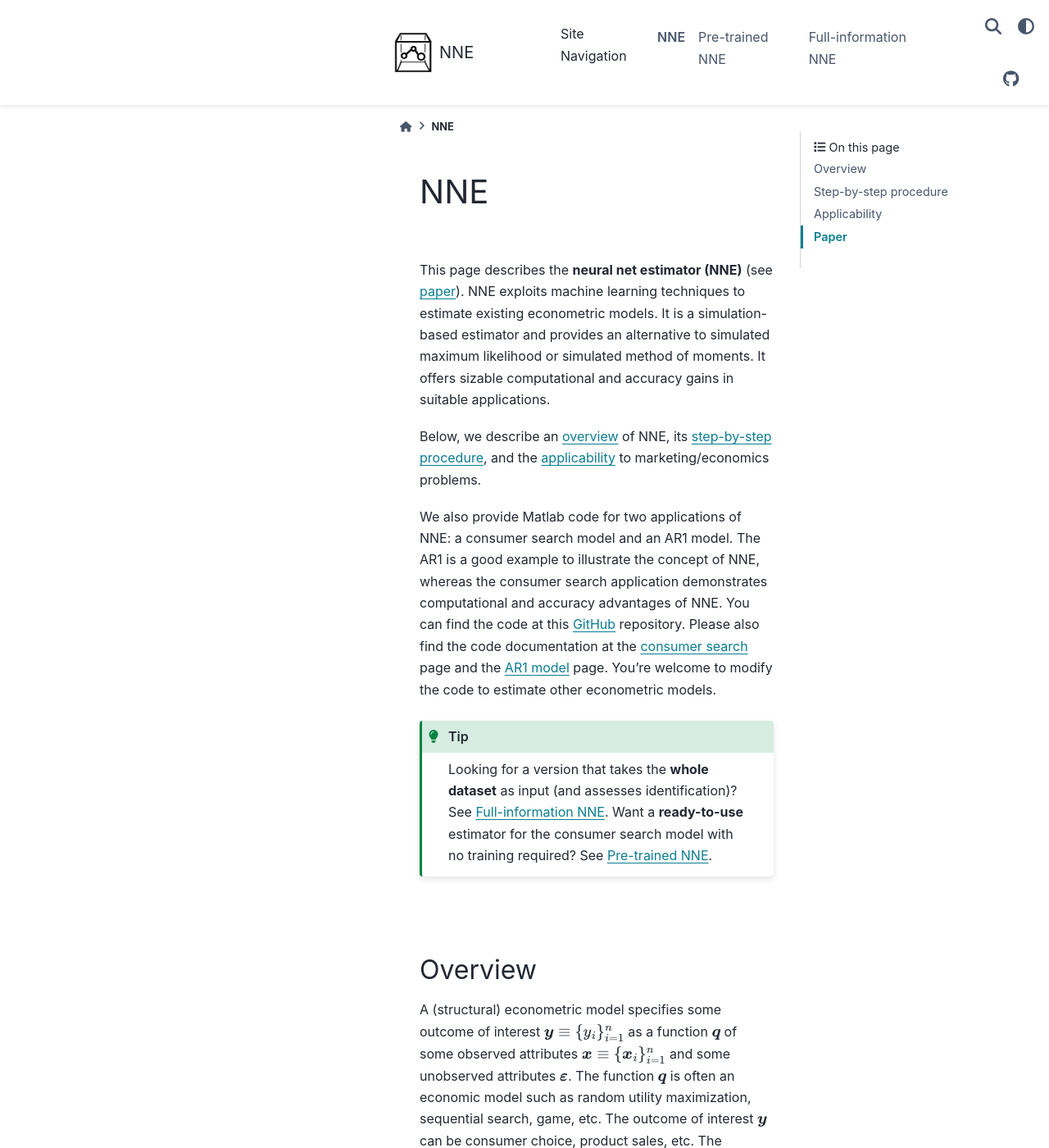
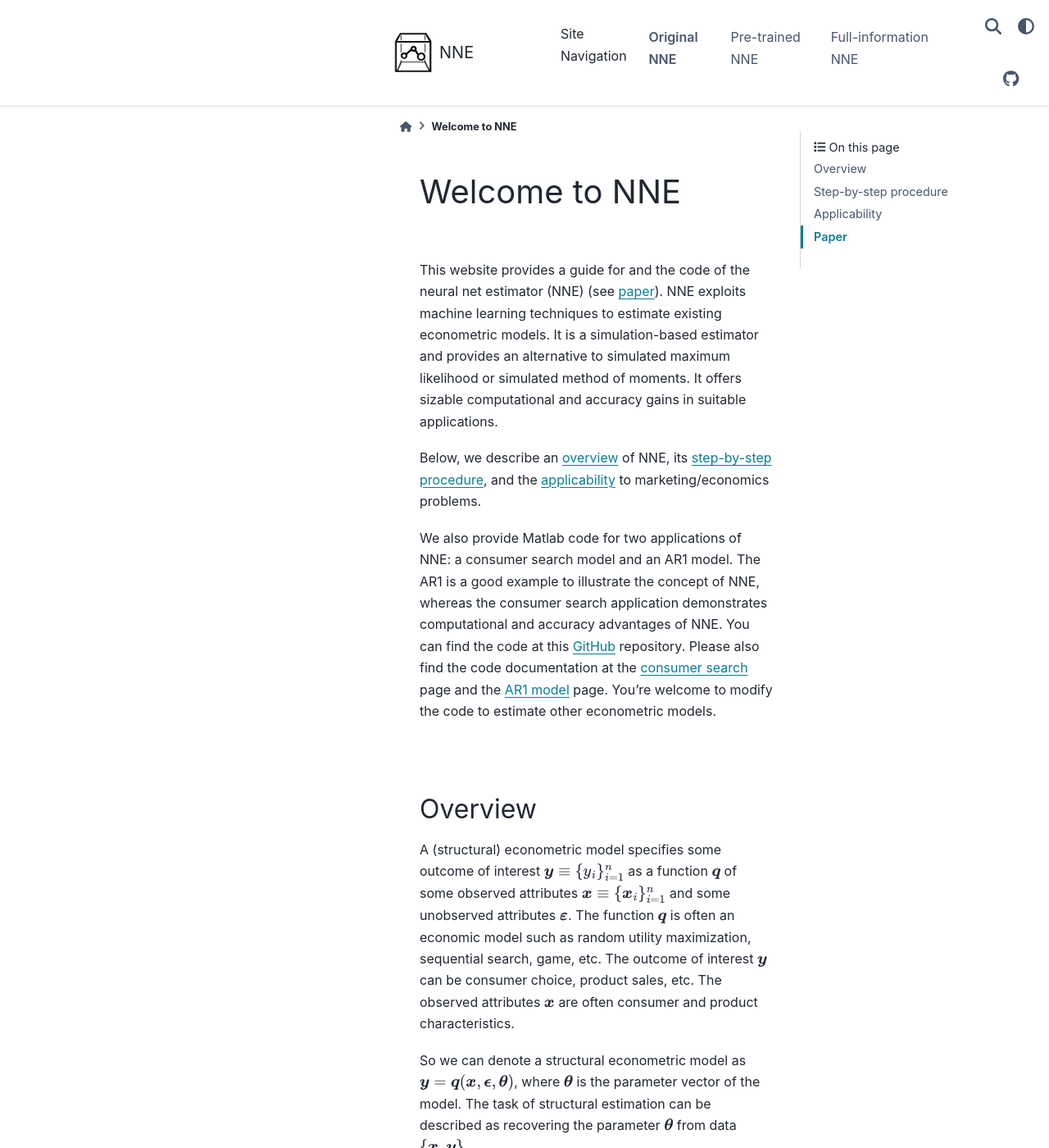
Before and after one commit to nnehome/nnehome.github.io, a Sphinx documentation site: the page built from docs/source/nne/index.rst, in a window 1280 px wide and 1400 px high. Shown: the whole window at 82% size. Built offline with Sphinx 7.4.7 and the PyData theme 0.15.4, drawn with Linux system fonts in a browser that asks for light colours; some of the changed text lies outside the part shown.

Commit message:
Align Overview content and citations across sections
- Rename the NNE navbar tab to "Original NNE" (logo text stays "NNE").
- NNE Overview: match the live nnehome.github.io content ("Welcome to NNE"
  title, original lead sentence, drop the cross-link tip box); update the
  paper citation to the published Marketing Science 44(1) form with INFORMS link.
- fNNE Overview: bump the paper to Wei and Jiang (2026), SSRN link
  (abstract_id=6774178), and rename the link text to "SSRN".
- Normalize all Paper-section citations to use "." after the authors/(year)
  before the title.

Co-Authored-By: Claude Opus 4.8 <noreply@anthropic.com>

```diff
--- a/docs/source/_templates/navbar-nav.html
+++ b/docs/source/_templates/navbar-nav.html
@@ -9,7 +9,7 @@
   </p>
   <ul class="bd-navbar-elements navbar-nav">
     {% set sections = [
-        ('NNE', 'nne/index', [
+        ('Original NNE', 'nne/index', [
             ('Overview', 'nne/index'),
             ('Consumer Search', 'nne/consumer_search'),
             ('AR1 Model', 'nne/ar1_model')
--- a/docs/source/fnne/index.rst
+++ b/docs/source/fnne/index.rst
@@ -6,7 +6,7 @@ Full-information NNE
 |
 
 This page describes the **full-information neural net estimator (full-information NNE)**, based on
-Wei and Jiang (2025), "Estimating and Assessing Identification of Structural Models via Deep Learning"
+Wei and Jiang (2026), "Estimating and Assessing Identification of Structural Models via Deep Learning"
 (see `paper`_ below).
 
 Unlike the :ref:`moment-based NNE <nne>`, which feeds the neural net a set of researcher-specified
@@ -83,8 +83,8 @@ We provide Matlab code for two applications.
 Paper
 -----
 
-Wei and Jiang (2025) "Estimating and Assessing Identification of Structural Models via Deep Learning."
-`Link to paper <https://ssrn.com/abstract=3496098>`_
+Wei and Jiang (2026). "Estimating and Assessing Identification of Structural Models via Deep Learning."
+`SSRN <https://papers.ssrn.com/sol3/papers.cfm?abstract_id=6774178>`__
 
 |
 
--- a/docs/source/nne/index.rst
+++ b/docs/source/nne/index.rst
@@ -1,14 +1,14 @@
 .. _home:
 .. _nne:
 
-NNE
-===
+Welcome to NNE
+==============
 
 |
 
 .. _top:
 
-This page describes the **neural net estimator (NNE)** (see `paper`_).
+This website provides a guide for and the code of the neural net estimator (NNE) (see `paper`_).
 NNE exploits machine learning techniques to estimate existing econometric models.
 It is a simulation-based estimator and provides an alternative to simulated maximum likelihood or simulated method of moments.
 It offers sizable computational and accuracy gains in suitable applications.
@@ -20,12 +20,6 @@ The AR1 is a good example to illustrate the concept of NNE, whereas the consumer
 You can find the code at this `GitHub <https://github.com/nnehome/nne-matlab-code>`_ repository.
 Please also find the code documentation at the :ref:`consumer search <code_consumer_search>` page and the :ref:`AR1 model <code_ar1_model>` page.
 You're welcome to modify the code to estimate other econometric models.
-
-.. tip::
-
-   Looking for a version that takes the **whole dataset** as input (and assesses identification)?
-   See :ref:`Full-information NNE <fnne>`. Want a **ready-to-use** estimator for the consumer
-   search model with no training required? See :ref:`Pre-trained NNE <pnne>`.
 
 |
 
@@ -116,7 +110,8 @@ The table below summarizes the main properties of NNE as well as its suitable ap
 Paper
 ---------------
 
-Wei and Jiang (2024) "Estimating Parameters of Structural Models with Neural Networks," Marketing Science. `SSRN link <https://ssrn.com/abstract=3496098>`_
+Yanhao Wei, Zhenling Jiang (2025). "Estimating Parameters of Structural Models Using Neural Networks"
+`Marketing Science <https://pubsonline.informs.org/doi/10.1287/mksc.2022.0360>`__, 44 (1), 102-128.
 
 |
 
--- a/docs/source/pnne/index.rst
+++ b/docs/source/pnne/index.rst
@@ -167,13 +167,13 @@ product rating.
 Papers
 ------
 
-Wei, Yanhao 'Max' and Zhenling Jiang (2025), "Pretraining Estimators for Structural Models:
+Wei, Yanhao 'Max' and Zhenling Jiang (2025). "Pretraining Estimators for Structural Models:
 Application to Consumer Search." `arXiv <https://arxiv.org/abs/2505.00526>`__
 
 Yanhao Wei, Zhenling Jiang (2025). "Estimating Parameters of Structural Models Using Neural Networks"
 `Marketing Science <https://pubsonline.informs.org/doi/10.1287/mksc.2022.0360>`__, 44 (1), 102-128.
 
-Ursu, Raluca, Stephan Seiler, and Elisabeth Honka (2025), "The Sequential Search Model: A Framework
+Ursu, Raluca, Stephan Seiler, and Elisabeth Honka (2025). "The Sequential Search Model: A Framework
 for Empirical Research." `QME <https://link.springer.com/article/10.1007/s11129-024-09291-2>`__, 23(1): 165-213.
 
 |
```
